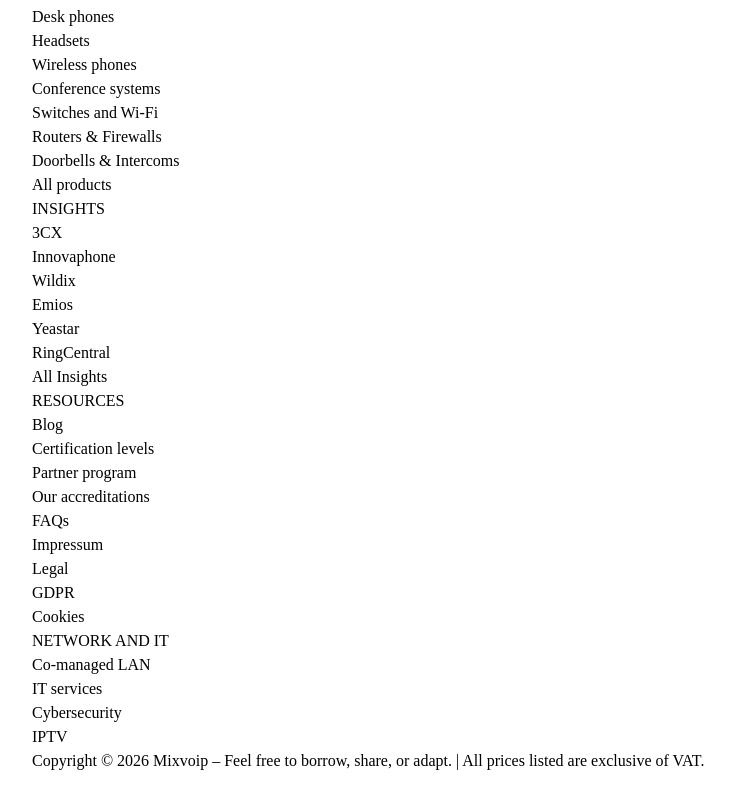
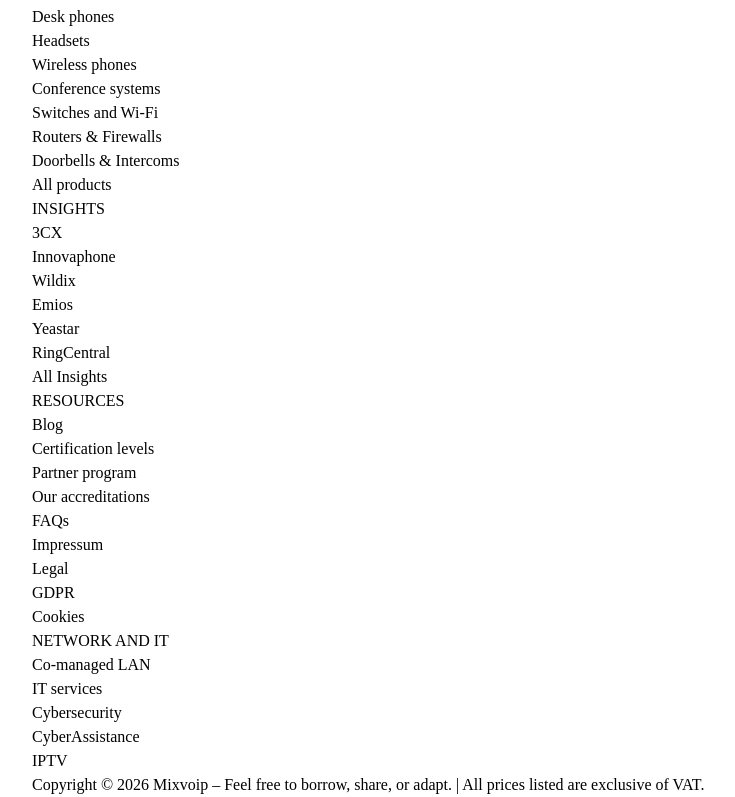
Before and after one commit to mixvoip-manus/cyberassistant, a React (Vite) app in the folder client/: page /de/socaas in a window 1280 px wide. Shown: the part 9126-9923 px from the top of the page, without its empty margins (0-735 px from the left). Before the commit the page ends 9899 px from the top, so only its background shows below. Built offline with nearby package versions, Linux system fonts and the light colour scheme.

Commit message:
Add CyberAssistance link to Network and IT footer section (matches live mixvoip.com)

```diff
--- a/client/src/components/Footer.tsx
+++ b/client/src/components/Footer.tsx
@@ -111,6 +111,7 @@
         { label: 'Co-managed LAN', href: 'https://www.mixvoip.com/co-managed-lan/' },
         { label: 'IT services', href: 'https://www.mixvoip.com/it-services/' },
         { label: 'Cybersecurity', href: 'https://www.mixvoip.com/cybersecurity/' },
+        { label: 'CyberAssistance', href: 'https://www.mixvoip.com/cyber/assistance' },
         { label: 'IPTV', href: 'https://www.mixvoip.com/iptv/' },
       ],
     },
```
